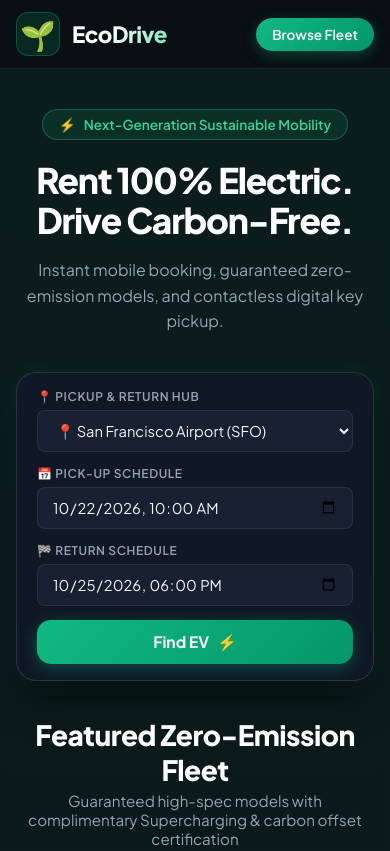
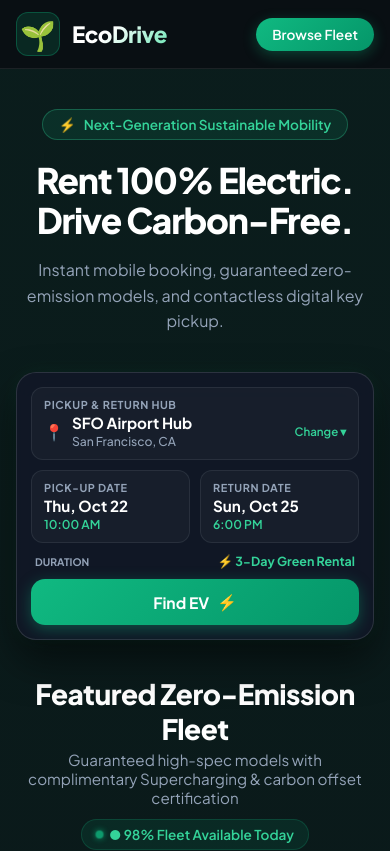
Before and after one commit to slowmotionsoundz/ecodrive-car-rental, a React (Vite) app: page / in a window 390 px wide. Shown: the top 851 px of the page. Built offline with nearby package versions, Linux system fonts and the light colour scheme.

Commit message:
feat: redesign quick search bar with modern travel capsule layout

```diff
--- a/src/App.css
+++ b/src/App.css
@@ -247,13 +247,139 @@
   margin-bottom: 38px;
 }
 
-/* Hero Search Card */
+/* Luxury Floating Search Capsule (Idea 1) */
+.luxury-search-capsule {
+  width: 100%;
+  max-width: 960px;
+  margin: 0 auto;
+  display: flex;
+  align-items: center;
+  background: rgba(17, 24, 39, 0.9);
+  backdrop-filter: blur(16px);
+  border: 1px solid rgba(255, 255, 255, 0.12);
+  border-radius: 20px;
+  padding: 10px 14px;
+  box-shadow: 0 20px 40px rgba(0, 0, 0, 0.5), 0 0 20px rgba(16, 185, 129, 0.08);
+  text-align: left;
+}
+
+.search-segment {
+  position: relative;
+  flex: 1;
+  padding: 8px 16px;
+  border-radius: 14px;
+  transition: all 0.2s ease;
+  cursor: pointer;
+}
+
+.search-segment:hover {
+  background: rgba(255, 255, 255, 0.05);
+}
+
+.segment-label {
+  font-size: 0.68rem;
+  font-weight: 700;
+  text-transform: uppercase;
+  letter-spacing: 0.6px;
+  color: #94a3b8;
+  margin-bottom: 3px;
+}
+
+.segment-content {
+  display: flex;
+  align-items: center;
+  gap: 8px;
+}
+
+.segment-icon {
+  font-size: 1rem;
+}
+
+.segment-text-wrap {
+  display: flex;
+  flex-direction: column;
+}
+
+.segment-main-val {
+  font-size: 0.95rem;
+  font-weight: 700;
+  color: #ffffff;
+  line-height: 1.2;
+}
+
+.segment-sub-val {
+  font-size: 0.76rem;
+  color: #94a3b8;
+  font-weight: 500;
+  margin-top: 1px;
+}
+
+.segment-sub-val.text-emerald {
+  color: #34d399;
+  font-weight: 600;
+}
+
+.segment-change-hint {
+  margin-left: auto;
+  font-size: 0.72rem;
+  font-weight: 600;
+  color: #34d399;
+}
+
+.segment-divider {
+  width: 1px;
+  height: 38px;
+  background: rgba(255, 255, 255, 0.1);
+  flex-shrink: 0;
+}
+
+.search-segment-action {
+  display: flex;
+  align-items: center;
+  gap: 16px;
+  padding-left: 12px;
+}
+
+.trip-duration-badge {
+  display: flex;
+  flex-direction: column;
+  align-items: flex-end;
+}
+
+.duration-label {
+  font-size: 0.65rem;
+  font-weight: 700;
+  text-transform: uppercase;
+  color: #94a3b8;
+}
+
+.duration-pill {
+  font-size: 0.78rem;
+  font-weight: 700;
+  color: #34d399;
+  white-space: nowrap;
+}
+
+.hidden-interactive-control {
+  position: absolute;
+  inset: 0;
+  width: 100%;
+  height: 100%;
+  opacity: 0;
+  cursor: pointer;
+  z-index: 2;
+}
+
+/* Fallback Search Card */
 .search-bar-container {
   width: 100%;
+  max-width: 980px;
+  margin: 0 auto;
   display: grid;
-  grid-template-columns: 1.3fr 1fr 1fr auto;
+  grid-template-columns: 1.4fr 1.1fr 1.1fr auto;
   gap: 14px;
-  background: rgba(17, 24, 39, 0.8);
+  align-items: end;
+  background: rgba(17, 24, 39, 0.85);
   backdrop-filter: blur(20px);
   border: 1px solid rgba(255, 255, 255, 0.12);
   padding: 16px 20px;
@@ -979,8 +1105,78 @@
     padding: 40px 16px 36px;
   }
 
+  /* Mobile Luxury Search Capsule */
+  .luxury-search-capsule {
+    display: grid;
+    grid-template-columns: 1fr 1fr;
+    gap: 10px;
+    padding: 14px;
+    border-radius: 20px;
+  }
+
+  .luxury-search-capsule .segment-divider {
+    display: none;
+  }
+
+  .luxury-search-capsule .search-segment {
+    background: rgba(255, 255, 255, 0.03);
+    border: 1px solid rgba(255, 255, 255, 0.08);
+    border-radius: 12px;
+    padding: 10px 12px;
+  }
+
+  .luxury-search-capsule .search-segment:hover {
+    border-color: rgba(16, 185, 129, 0.4);
+    background: rgba(255, 255, 255, 0.05);
+  }
+
+  .luxury-search-capsule .search-segment-hub {
+    grid-column: 1 / -1;
+  }
+
+  .luxury-search-capsule .search-segment-action {
+    grid-column: 1 / -1;
+    display: flex;
+    flex-direction: column;
+    gap: 10px;
+    padding-left: 0;
+  }
+
+  .luxury-search-capsule .trip-duration-badge {
+    flex-direction: row;
+    justify-content: space-between;
+    align-items: center;
+    width: 100%;
+    padding: 0 4px;
+  }
+
   .search-bar-container {
-    grid-template-columns: 1fr;
+    grid-template-columns: 1fr 1fr;
+    gap: 10px;
+    padding: 14px;
+    border-radius: var(--radius-md);
+  }
+
+  .search-field-hub {
+    grid-column: 1 / -1;
+  }
+
+  .search-field-submit {
+    grid-column: 1 / -1;
+  }
+
+  .btn-search-vehicles {
+    width: 100%;
+    height: 46px;
+    align-self: stretch;
+  }
+
+  .search-select,
+  .search-input {
+    min-width: 0;
+    width: 100%;
+    padding: 9px 10px;
+    font-size: 0.85rem;
   }
 
   .telemetry-aside {
--- a/src/pages/HomePage.jsx
+++ b/src/pages/HomePage.jsx
@@ -54,6 +54,39 @@ export default function HomePage({
     navigate('/fleet');
   };
 
+  // Format date helper for human-friendly luxury display
+  const formatDisplayDate = (isoStr) => {
+    if (!isoStr) return { date: 'Select Date', time: '' };
+    try {
+      const d = new Date(isoStr);
+      const date = d.toLocaleDateString('en-US', { weekday: 'short', month: 'short', day: 'numeric' });
+      const time = d.toLocaleTimeString('en-US', { hour: 'numeric', minute: '2-digit' });
+      return { date, time };
+    } catch {
+      return { date: isoStr, time: '' };
+    }
+  };
+
+  const getDurationText = () => {
+    try {
+      const diff = new Date(returnDate) - new Date(pickupDate);
+      const days = Math.round(diff / (1000 * 60 * 60 * 24));
+      return days > 0 ? `⚡ ${days}-Day Green Rental` : '⚡ Same-Day Rental';
+    } catch {
+      return '⚡ Green EV Rental';
+    }
+  };
+
+  const getHubSubtitle = (hub) => {
+    if (hub.includes('SFO')) return 'San Francisco, CA';
+    if (hub.includes('Downtown')) return 'California St, SF';
+    if (hub.includes('San Jose')) return 'San Jose, CA';
+    return 'California Hub';
+  };
+
+  const pickupInfo = formatDisplayDate(pickupDate);
+  const returnInfo = formatDisplayDate(returnDate);
+
   return (
     <div>
       {/* 2. Hero & Quick Pickup Search */}
@@ -68,40 +101,78 @@ export default function HomePage({
             Instant mobile booking, guaranteed zero-emission models, and contactless digital key pickup.
           </p>
 
-          <div className="search-bar-container">
-            <div className="search-field">
-              <label className="field-label">📍 Pickup & Return Hub</label>
+          <div className="luxury-search-capsule">
+            {/* Hub Segment */}
+            <div className="search-segment search-segment-hub">
+              <div className="segment-label">Pickup & Return Hub</div>
+              <div className="segment-content">
+                <span className="segment-icon">📍</span>
+                <div className="segment-text-wrap">
+                  <div className="segment-main-val">{selectedHub}</div>
+                  <div className="segment-sub-val">{getHubSubtitle(selectedHub)}</div>
+                </div>
+                <span className="segment-change-hint">Change ▾</span>
+              </div>
               <select
-                className="search-select"
+                className="hidden-interactive-control"
                 value={selectedHub}
                 onChange={(e) => setSelectedHub(e.target.value)}
+                aria-label="Select pickup and return hub"
               >
-                <option value="SFO Airport Hub">📍 San Francisco Airport (SFO)</option>
-                <option value="Downtown Hub">📍 Downtown SF Hub (California St)</option>
-                <option value="San Jose Hub">📍 San Jose Airport (SJC)</option>
+                <option value="SFO Airport Hub">San Francisco Airport (SFO)</option>
+                <option value="Downtown Hub">Downtown SF Hub (California St)</option>
+                <option value="San Jose Hub">San Jose Airport (SJC)</option>
               </select>
             </div>
 
-            <div className="search-field">
-              <label className="field-label">📅 Pick-up Schedule</label>
+            <div className="segment-divider"></div>
+
+            {/* Pickup Date Segment */}
+            <div className="search-segment search-segment-date">
+              <div className="segment-label">Pick-Up Date</div>
+              <div className="segment-content">
+                <div className="segment-text-wrap">
+                  <div className="segment-main-val">{pickupInfo.date}</div>
+                  <div className="segment-sub-val text-emerald">{pickupInfo.time}</div>
+                </div>
+              </div>
               <input
                 type="datetime-local"
-                className="search-input"
+                className="hidden-interactive-control"
                 value={pickupDate}
                 onChange={(e) => setPickupDate(e.target.value)}
+                aria-label="Select pickup date and time"
               />
             </div>
 
-            <div className="search-field">
-              <label className="field-label">🏁 Return Schedule</label>
+            <div className="segment-divider"></div>
+
+            {/* Return Date Segment */}
+            <div className="search-segment search-segment-date">
+              <div className="segment-label">Return Date</div>
+              <div className="segment-content">
+                <div className="segment-text-wrap">
+                  <div className="segment-main-val">{returnInfo.date}</div>
+                  <div className="segment-sub-val text-emerald">{returnInfo.time}</div>
+                </div>
+              </div>
               <input
                 type="datetime-local"
-                className="search-input"
+                className="hidden-interactive-control"
                 value={returnDate}
                 onChange={(e) => setReturnDate(e.target.value)}
+                aria-label="Select return date and time"
               />
             </div>
 
+            <div className="segment-divider"></div>
+
+            {/* Action Segment */}
+            <div className="search-segment-action">
+              <div className="trip-duration-badge">
+                <span className="duration-label">Duration</span>
+                <span className="duration-pill">{getDurationText()}</span>
+              </div>
               <button
                 className="btn-search-vehicles"
                 onClick={handleSearchSubmit}
@@ -109,6 +180,7 @@ export default function HomePage({
                 <span>Find EV</span>
                 <span className="btn-icon">⚡</span>
               </button>
+            </div>
           </div>
         </div>
       </section>
```
Lines whose indentation alone changed are shown as unchanged.
